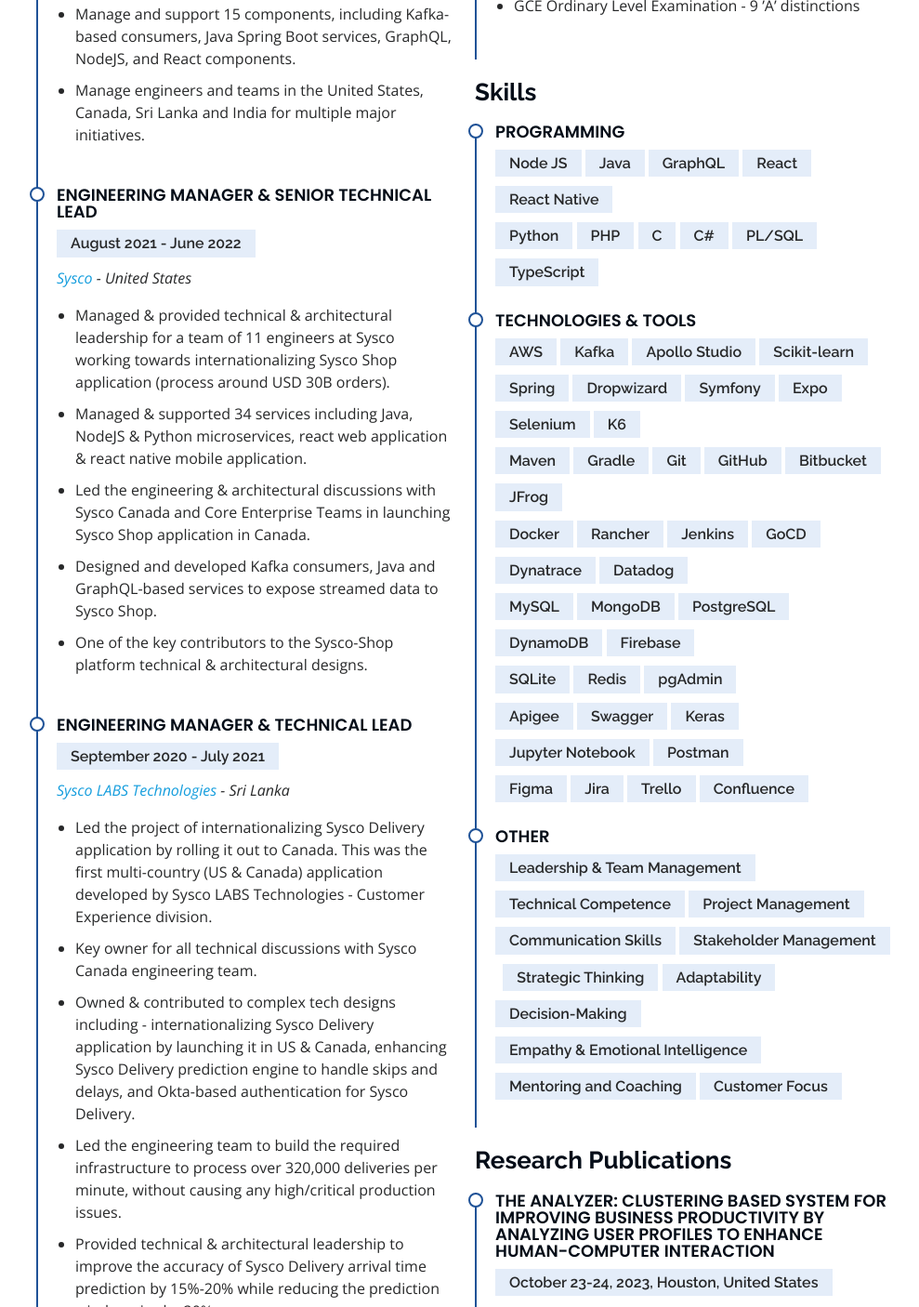
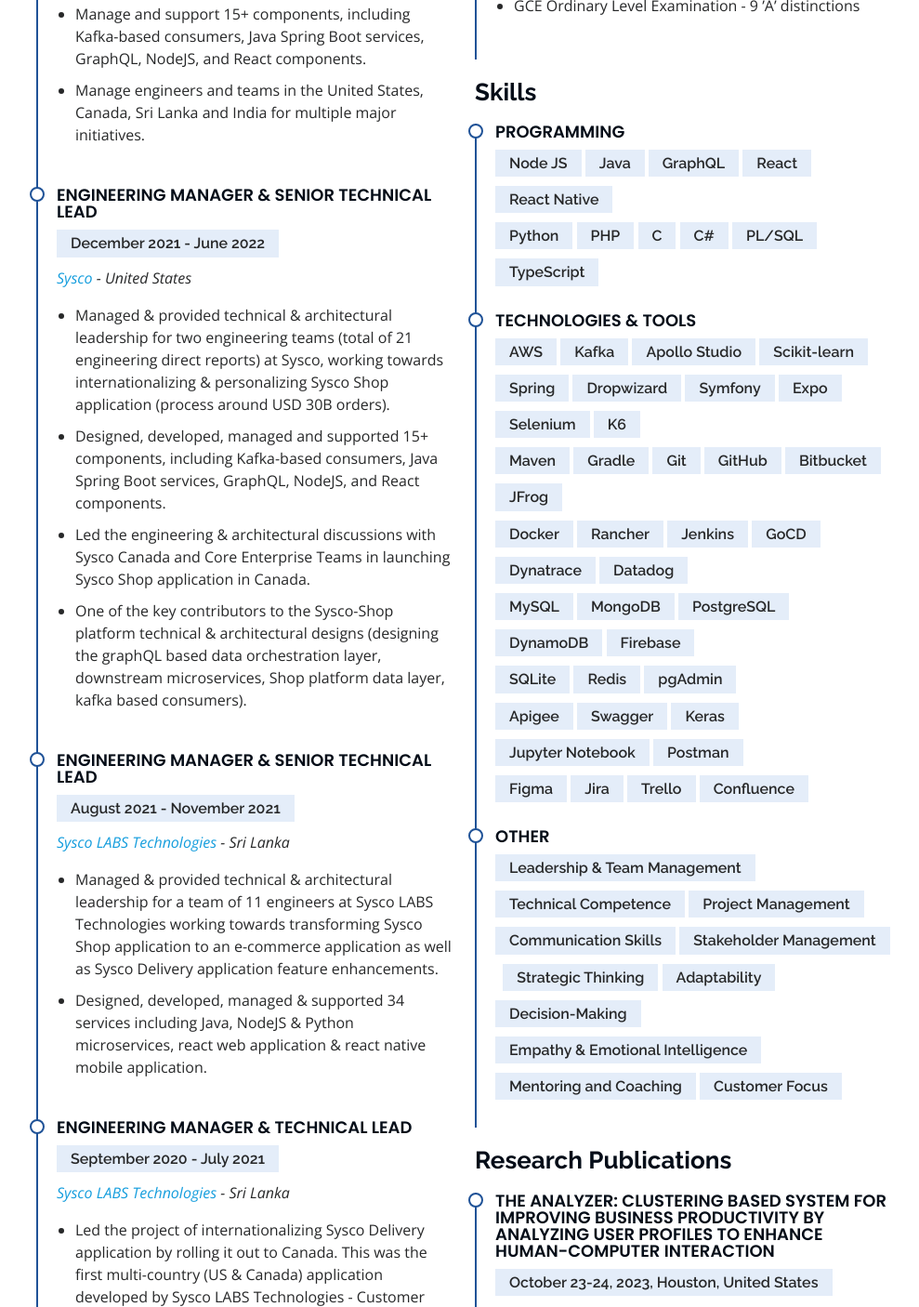
Before and after one commit to PravindaPerera/PravindaPerera.github.io, a plain HTML site: page index.html in a window 1280 px wide. Shown: the part 3431-4837 px from the top of the page at 93% size, without its empty margins (291-1280 px from the left). Drawn offline with nearby package versions, Linux system fonts and the light colour scheme.

Commit message:
resume updates

```diff
--- a/index.html
+++ b/index.html
@@ -282,7 +282,7 @@
                 <li>Leading the engineering & architectural discussions with Sysco Canada, Sysco specialty companies, and Core Enterprise Teams in internationalizing Sysco Shop application.</li>
                 <li>Leading the personalization initiative in transforming Sysco Shop with personalized content.</li>
                 <li>Providing architectural guidance to the teams on all design and implementation work.</li>
-                <li>Manage and support 15 components, including Kafka-based consumers, Java Spring Boot services, GraphQL, NodeJS, and React components.</li>
+                <li>Manage and support 15+ components, including Kafka-based consumers, Java Spring Boot services, GraphQL, NodeJS, and React components.</li>
                 <li>Manage engineers and teams in the United States, Canada, Sri Lanka and India for multiple major initiatives.</li>
 <!--                <li>Contributed to the recruitment process by conducting 25+ engineering interviews during the past 6 months.</li>-->
 <!--                <li>Conducts bi-weekly one-on-one discussions with each team member and 10+ performance appraisals annually.</li>-->
@@ -291,17 +291,29 @@
 
             <div class="resume-item">
               <h4>Engineering Manager & Senior Technical Lead</h4>
-              <h5>August 2021 - June 2022</h5>
+              <h5>December 2021 - June 2022</h5>
               <p><em><a href="https://www.sysco.com/" target="_blank">Sysco</a> - United States</em></p>
               <ul>
-                <li>Managed & provided technical & architectural leadership for a team of 11 engineers at Sysco working towards
-                  internationalizing Sysco Shop application (process around USD 30B orders).</li>
-                <li>Managed & supported 34 services including Java, NodeJS & Python microservices, react web application & react native mobile application.</li>
-                <li>Led the engineering & architectural discussions with Sysco Canada and Core Enterprise Teams in launching Sysco Shop application in Canada.</li>
-                <li>Designed and developed Kafka consumers, Java and GraphQL-based services to expose streamed data to Sysco Shop.</li>
-                <li>One of the key contributors to the Sysco-Shop platform technical & architectural designs.</li>
+                <li>Managed & provided technical & architectural leadership for two engineering teams (total of 21 engineering direct reports) at Sysco, working towards
+                  internationalizing & personalizing Sysco Shop application (process around USD 30B orders).</li>
+                <li>Designed, developed, managed and supported 15+ components, including Kafka-based consumers, Java Spring Boot services, GraphQL, NodeJS, and React components.</li>                <li>Led the engineering & architectural discussions with Sysco Canada and Core Enterprise Teams in launching Sysco Shop application in Canada.</li>
+                <li>One of the key contributors to the Sysco-Shop platform technical & architectural designs
+                  (designing the graphQL based data orchestration layer, downstream microservices, Shop platform data layer, kafka based consumers).</li>
 <!--                <li>Conducted bi-weekly one-on-one discussions with each team member.</li>-->
 <!--                <li>Contributed to the recruitment process by conducting 15+ engineering interviews.</li>-->
+              </ul>
+            </div>
+
+            <div class="resume-item">
+              <h4>Engineering Manager & Senior Technical Lead</h4>
+              <h5>August 2021 - November 2021</h5>
+              <p><em><a href="https://syscolabs.lk/" target="_blank">Sysco LABS Technologies</a> - Sri Lanka</em></p>
+              <ul>
+                <li>Managed & provided technical & architectural leadership for a team of 11 engineers at Sysco LABS Technologies working towards
+                  transforming Sysco Shop application to an e-commerce application as well as Sysco Delivery application feature enhancements.</li>
+                <li>Designed, developed, managed & supported 34 services including Java, NodeJS & Python microservices, react web application & react native mobile application.</li>
+                <!--                <li>Conducted bi-weekly one-on-one discussions with each team member.</li>-->
+                <!--                <li>Contributed to the recruitment process by conducting 15+ engineering interviews.</li>-->
               </ul>
             </div>
 
```
